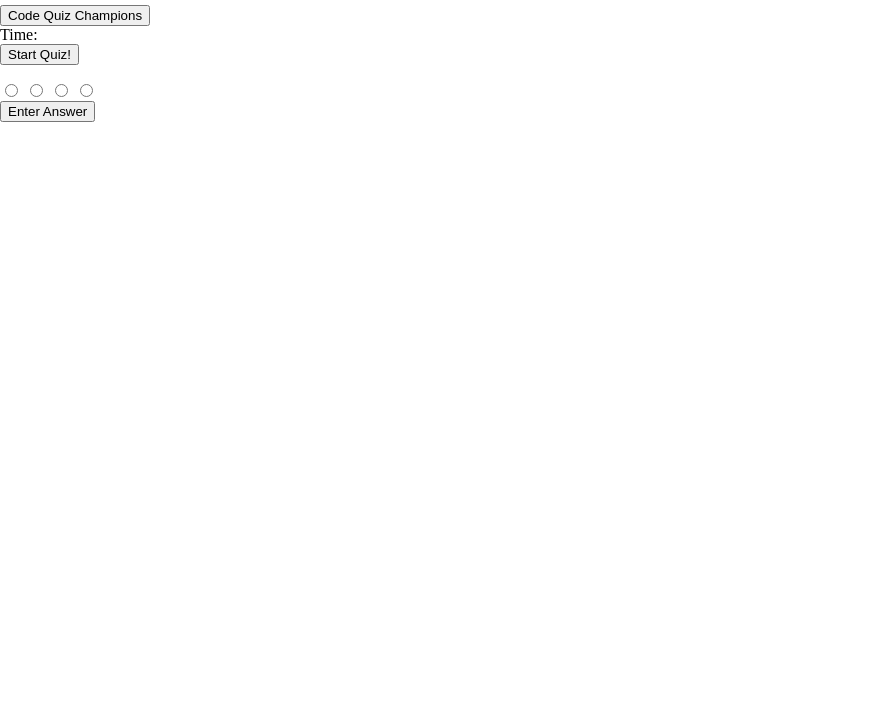
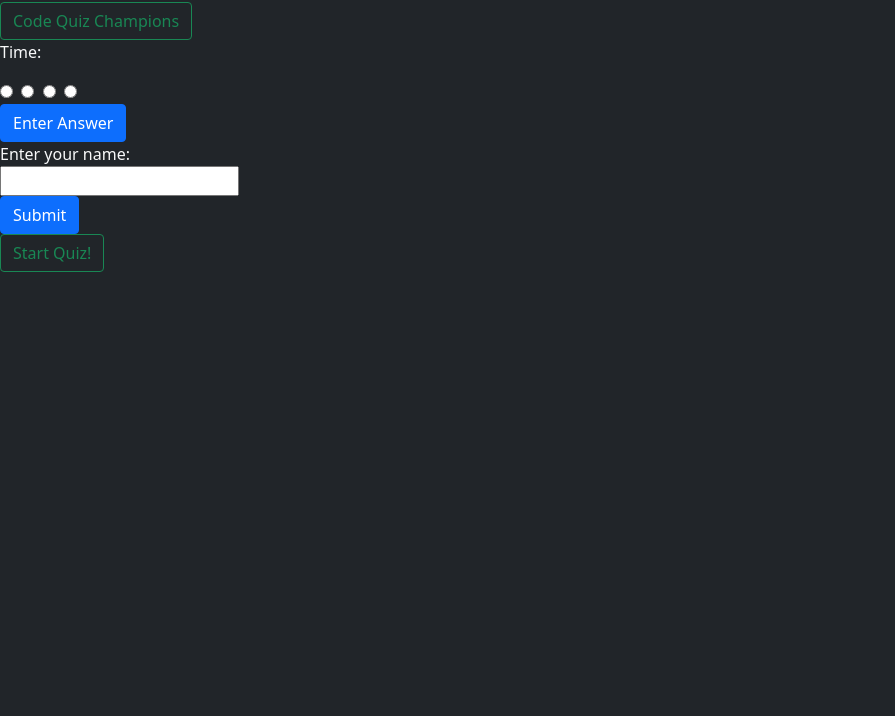
Before and after one commit to ValiantThor92/javascript-code-quiz, a plain HTML site: page index.html in a window 1280 px wide. Shown: the part 84-800 px from the top of the page, without its empty margins (0-895 px from the left). Drawn offline with nearby package versions, Linux system fonts and the light colour scheme.

Commit message:
worked out html with group

```diff
--- a/assets/js/script.js
+++ b/assets/js/script.js
@@ -18,3 +18,7 @@ var answerArray = [
     [],
     [],
 ];
+
+function startQuiz(){
+
+}
--- a/index.html
+++ b/index.html
@@ -3,8 +3,10 @@
 <head>
     <meta charset="UTF-8">
     <meta http-equiv="X-UA-Compatible" content="IE=edge">
+    <link rel="stylesheet" type="text/css" href="./assets/css/reset.css" />
+    <link href="https://cdn.jsdelivr.net/npm/bootstrap@5.1.1/dist/css/bootstrap.min.css" rel="stylesheet" integrity="sha384-F3w7mX95PdgyTmZZMECAngseQB83DfGTowi0iMjiWaeVhAn4FJkqJByhZMI3AhiU" crossorigin="anonymous"> <!-- Link to bootstrap CSS -->
+    <link rel="stylesheet" type="text/css" href="./assets/css/style.css" />
     <meta name="viewport" content="width=device-width, initial-scale=1.0">
-    <link rel="stylesheet" href="./assets/css/style.css">
     <title>JavaScript Code Quiz</title>
 </head>
 
@@ -16,15 +18,15 @@
 
     <section class="border-secondary rounded" id="card">
         <div id="card-header">
-            <button type="button" class="btn btn-outline-primary" id="high-score">Code Quiz Champions</button>
+            <button type="button" class="btn btn-outline-success" id="high-score">Code Quiz Champions</button>
             <div id="timer-name">Time: </div id="timer"></div></div>
-            <button id="start-quiz" class="btn btn-outline-success">Start Quiz!</button>
         </div>
+        <article id ="quiz">
 
             <form id="quiz-form">
 
                 <p id="questions"></p>
-
+                <div id="radios">
                     <input type ="radio" class="radio" id="answer1" name="answer" value="answer1">
                     <label for ="answer1" id="answer1Label"></label>
                     <input type ="radio" class="radio" id="answer2" name="answer" value="answer2">
@@ -33,21 +35,31 @@
                     <label for ="answer3" id="answer3Label"></label>
                     <input type ="radio" class="radio" id="answer4" name="answer" value="answer4">
                     <label for ="answer4" id="answer4Label"></label>
-        </form>
+                </div>
 
             <div>
                 <button id="user-answer" class="btn btn-primary" type="button">Enter Answer</button>
             </div>
 
+            </form>
+
+            <div id="win"></div>
+            <form id="high-score-form">
+
+                <label for='pname'>Enter your name:</label></br>
+                <input type='text' name='pname' id='pname'></input></br>
+                <button type='button' class="btn btn-primary" onclick='postScore()'>Submit</button>
+
+            </form>
+
+        </article>
+
+        <button id="start-quiz" class="btn btn-outline-success">Start Quiz!</button>
+
     </section>
 
-
-
-
-
     <script src="https://cdn.jsdelivr.net/npm/bootstrap@5.1.1/dist/js/bootstrap.bundle.min.js" integrity="sha384-/bQdsTh/da6pkI1MST/rWKFNjaCP5gBSY4sEBT38Q/9RBh9AH40zEOg7Hlq2THRZ" crossorigin="anonymous"></script>
-<script src="./assets/js/script.js"></script>
-
+    <script type="text/javascript" src="./assets/js/script.js"></script>
 
 </body>
 </html>
```
Also changed, not shown: assets/css/reset.css (added). Lines whose indentation alone changed are shown as unchanged.
